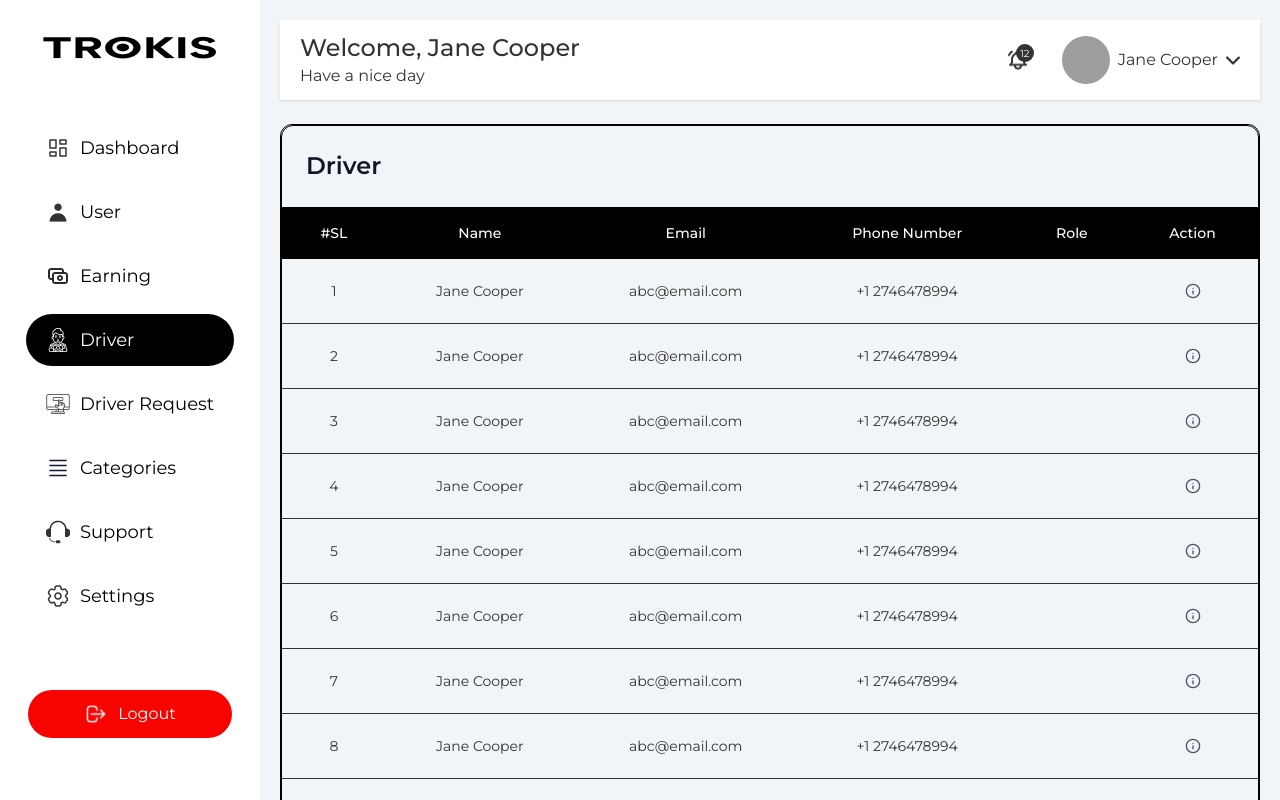
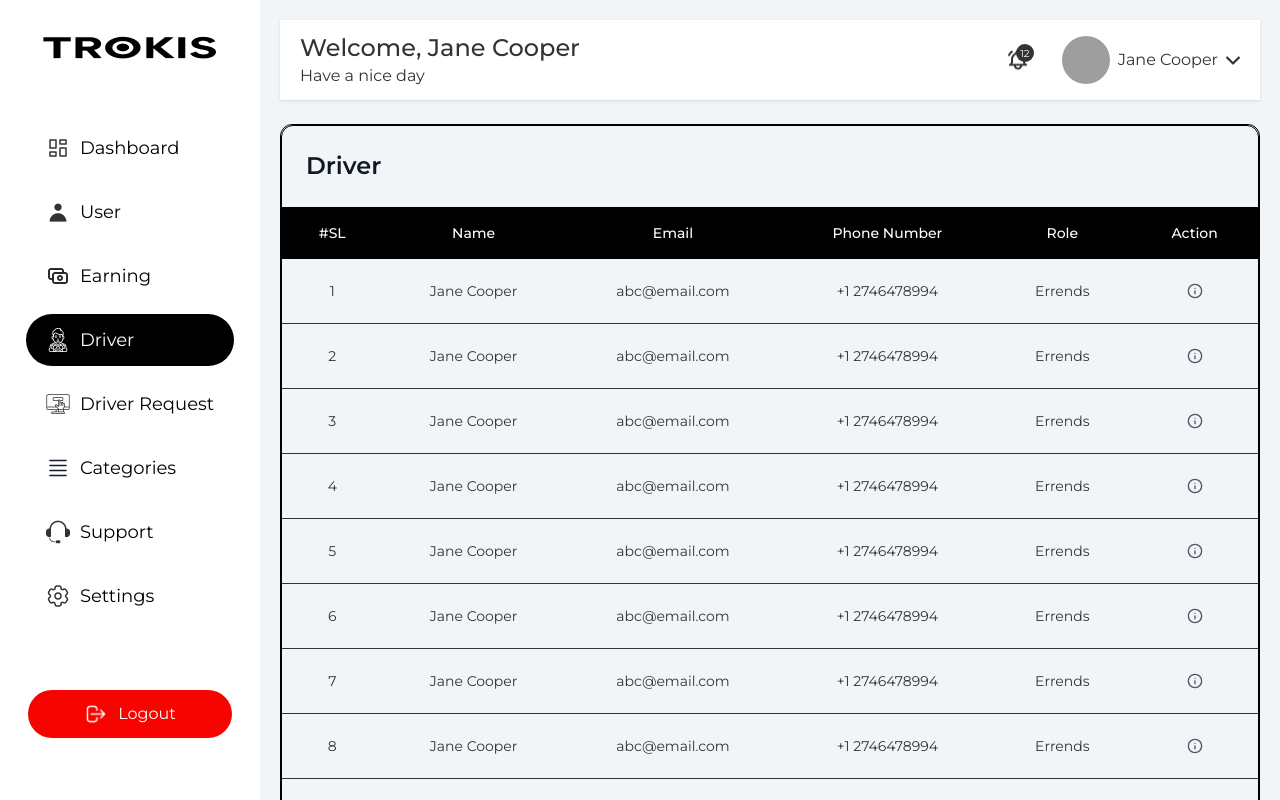
Before and after one commit to FaisalHasanEmon/trokis, a React (Vite) app: page /driver in a window 1280 px wide. Built offline with nearby package versions, Linux system fonts and the light colour scheme; grey boxes are pictures that could not be loaded.

Commit message:
driver page updated

```diff
--- a/src/pages/dashboardPages/driver/Driver.jsx
+++ b/src/pages/dashboardPages/driver/Driver.jsx
@@ -8,12 +8,14 @@ const Driver = () => {
       name: "Jane Cooper",
       email: "abc@email.com",
       phone: "+1 2746478994",
+      role: "Errends",
     },
     {
       id: 2,
       name: "Jane Cooper",
       email: "abc@email.com",
       phone: "+1 2746478994",
+      role: "Errends",
     },
     {
       id: 3,
@@ -21,48 +23,56 @@ const Driver = () => {
       name: "Jane Cooper",
       email: "abc@email.com",
       phone: "+1 2746478994",
+      role: "Errends",
     },
     {
       id: 4,
       name: "Jane Cooper",
       email: "abc@email.com",
       phone: "+1 2746478994",
+      role: "Errends",
     },
     {
       id: 5,
       name: "Jane Cooper",
       email: "abc@email.com",
       phone: "+1 2746478994",
+      role: "Errends",
     },
     {
       id: 6,
       name: "Jane Cooper",
       email: "abc@email.com",
       phone: "+1 2746478994",
+      role: "Errends",
     },
     {
       id: 7,
       name: "Jane Cooper",
       email: "abc@email.com",
       phone: "+1 2746478994",
+      role: "Errends",
     },
     {
       id: 8,
       name: "Jane Cooper",
       email: "abc@email.com",
       phone: "+1 2746478994",
+      role: "Errends",
     },
     {
       id: 9,
       name: "Jane Cooper",
       email: "abc@email.com",
       phone: "+1 2746478994",
+      role: "Errends",
     },
     {
       id: 10,
       name: "Jane Cooper",
       email: "abc@email.com",
       phone: "+1 2746478994",
+      role: "Errends",
     },
   ];
   return (
```
